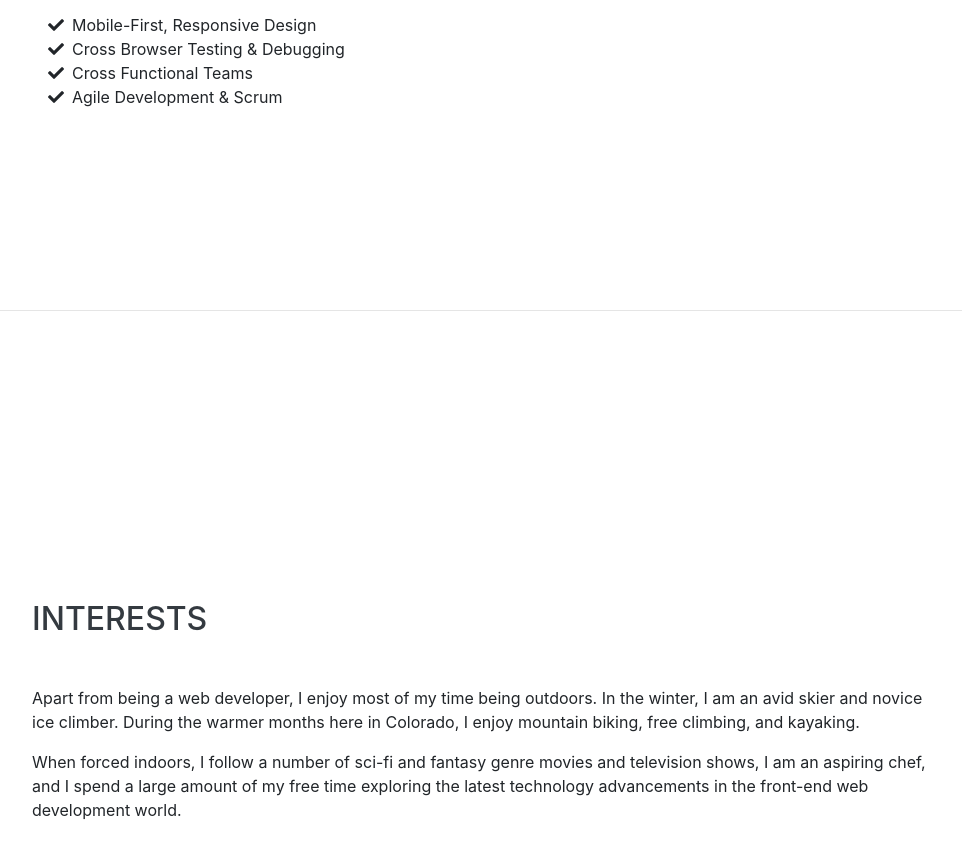
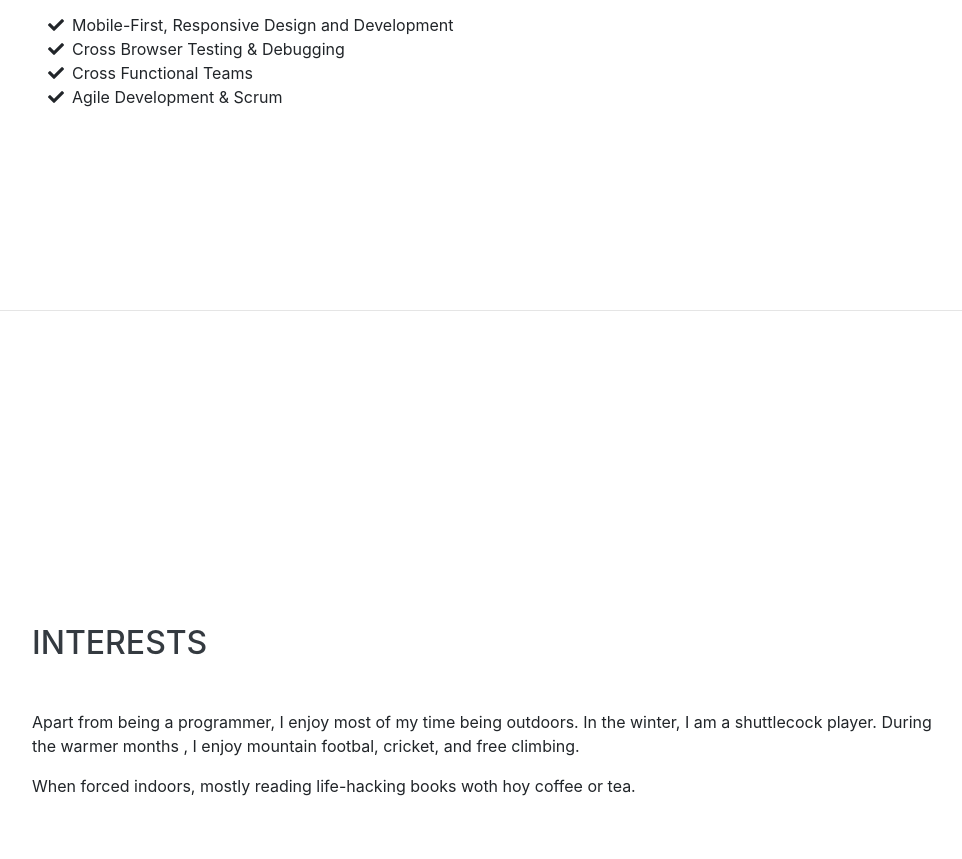
Before and after one commit to mshakibdev/me, a website with bundled scripts: page index.html in a window 1280 px wide. Shown: the part 2940-3799 px from the top of the page, without its empty margins (288-1250 px from the left). Built offline with nearby package versions, Linux system fonts and the light colour scheme; a web font is replaced by a local one.

Commit message:
Interests

```diff
--- a/index.html
+++ b/index.html
@@ -223,7 +223,7 @@
         <ul class="fa-ul mb-0">
           <li>
             <i class="fa-li fa fa-check"></i>
-            Mobile-First, Responsive Design</li>
+            Mobile-First, Responsive Design and Development</li>
           <li>
             <i class="fa-li fa fa-check"></i>
             Cross Browser Testing &amp; Debugging</li>
@@ -242,8 +242,8 @@
     <section class="resume-section p-3 p-lg-5 d-flex align-items-center" id="interests">
       <div class="w-100">
         <h2 class="mb-5">Interests</h2>
-        <p>Apart from being a web developer, I enjoy most of my time being outdoors. In the winter, I am an avid skier and novice ice climber. During the warmer months here in Colorado, I enjoy mountain biking, free climbing, and kayaking.</p>
-        <p class="mb-0">When forced indoors, I follow a number of sci-fi and fantasy genre movies and television shows, I am an aspiring chef, and I spend a large amount of my free time exploring the latest technology advancements in the front-end web development world.</p>
+        <p>Apart from being a programmer, I enjoy most of my time being outdoors. In the winter, I am a shuttlecock player. During the warmer months , I enjoy mountain footbal, cricket, and free climbing.</p>
+        <p class="mb-0">When forced indoors, mostly reading life-hacking books woth hoy coffee or tea.</p>
       </div>
     </section>
 
```
